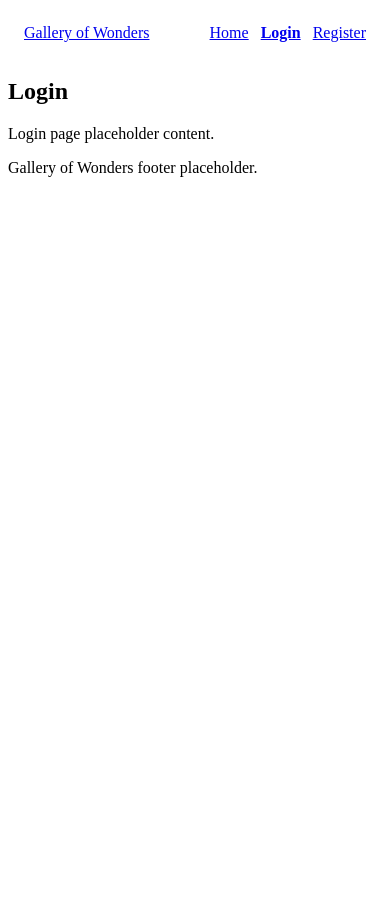
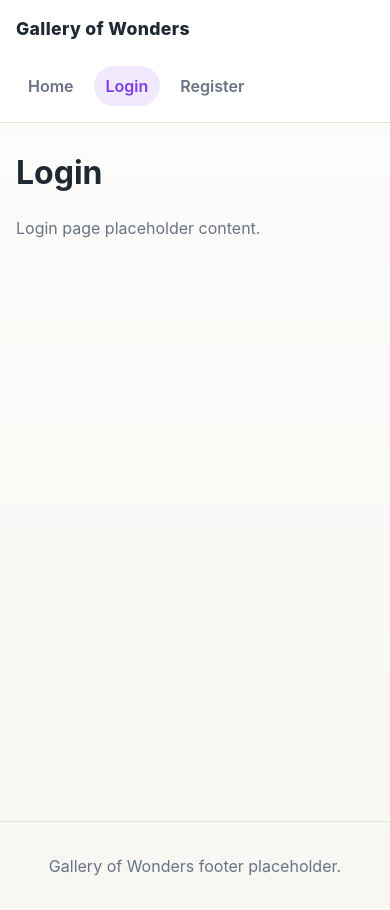
Before and after one commit to piyushgautamgr8/gallery-of-wonders, a React (Vite) app in the folder client/: page /login in a window 390 px wide. Before the commit the page ends 844 px from the top, so only its background shows below. Built offline with nearby package versions, Linux system fonts and the light colour scheme.

Commit message:
style(ui): establish global design system and responsive layout

```diff
--- a/client/src/components/Footer.jsx
+++ b/client/src/components/Footer.jsx
@@ -1,6 +1,6 @@
 function Footer() {
   return (
-    <footer>
+    <footer className="footer">
       <p>Gallery of Wonders footer placeholder.</p>
     </footer>
   )
--- a/client/src/components/Navbar.jsx
+++ b/client/src/components/Navbar.jsx
@@ -13,11 +13,12 @@ function Navbar() {
   }
 
   return (
-    <nav>
-      <NavLink to="/" className={getNavLinkClassName}>
+    <nav className="navbar">
+      <div className="navbar__inner">
+        <NavLink to="/" className="navbar__logo">
           Gallery of Wonders
         </NavLink>
-      <ul>
+        <ul className="navbar__links">
           <li>
             <NavLink to="/" className={getNavLinkClassName}>
               Home
@@ -56,6 +57,7 @@ function Navbar() {
             </>
           )}
         </ul>
+      </div>
     </nav>
   )
 }
--- a/client/src/index.css
+++ b/client/src/index.css
@@ -1,38 +1,189 @@
-nav {
-  display: flex;
-  gap: 16px;
-  justify-content: space-between;
-  padding: 16px;
+:root {
+  --color-primary: #7c3aed;
+  --color-secondary: #0f766e;
+  --color-background: #f8f7f3;
+  --color-text: #1f2933;
+  --color-muted: #687385;
+  --color-surface: #ffffff;
+  --color-border: #e6e1d8;
+  --color-primary-soft: #f1eafe;
+  --shadow-soft: 0 18px 50px rgba(31, 41, 51, 0.08);
+  --space-1: 4px;
+  --space-2: 8px;
+  --space-3: 12px;
+  --space-4: 16px;
+  --space-5: 24px;
+  --space-6: 32px;
+  --space-7: 48px;
+  --container-width: 1120px;
+  --radius-md: 8px;
+  --radius-lg: 16px;
+  font-family:
+    Inter, ui-sans-serif, system-ui, -apple-system, BlinkMacSystemFont, "Segoe UI", sans-serif;
+  color: var(--color-text);
+  background: var(--color-background);
+  font-synthesis: none;
+  line-height: 1.5;
+  text-rendering: optimizeLegibility;
+  -webkit-font-smoothing: antialiased;
+  -moz-osx-font-smoothing: grayscale;
 }
 
-nav ul {
+* {
+  box-sizing: border-box;
+}
+
+body {
+  margin: 0;
+  min-width: 320px;
+  background:
+    linear-gradient(180deg, rgba(255, 255, 255, 0.7), rgba(248, 247, 243, 0)),
+    var(--color-background);
+}
+
+button,
+input,
+textarea,
+select {
+  font: inherit;
+}
+
+button {
+  border: 1px solid var(--color-primary);
+  border-radius: var(--radius-md);
+  background: var(--color-primary);
+  color: #ffffff;
+  cursor: pointer;
+  padding: 10px 14px;
+  transition:
+    background 180ms ease,
+    border-color 180ms ease,
+    transform 180ms ease;
+}
+
+button:hover {
+  background: #6d28d9;
+  border-color: #6d28d9;
+  transform: translateY(-1px);
+}
+
+a {
+  color: inherit;
+}
+
+h1,
+h2 {
+  line-height: 1.15;
+}
+
+h1 {
+  font-size: clamp(2rem, 4vw, 3.5rem);
+  margin: 0 0 var(--space-5);
+}
+
+h2 {
+  font-size: 1.25rem;
+}
+
+p {
+  color: var(--color-muted);
+}
+
+.app-main {
+  margin: 0 auto;
+  max-width: var(--container-width);
+  min-height: calc(100vh - 178px);
+  padding: var(--space-7) var(--space-5);
+  width: 100%;
+}
+
+.navbar {
+  background: rgba(255, 255, 255, 0.82);
+  border-bottom: 1px solid var(--color-border);
+  position: sticky;
+  top: 0;
+  z-index: 10;
+}
+
+.navbar__inner {
+  align-items: center;
   display: flex;
-  gap: 12px;
+  gap: var(--space-5);
+  justify-content: space-between;
+  margin: 0 auto;
+  max-width: var(--container-width);
+  padding: var(--space-4) var(--space-5);
+  width: 100%;
+}
+
+.navbar__logo {
+  color: var(--color-text);
+  font-size: 1.1rem;
+  font-weight: 800;
+  letter-spacing: 0.02em;
+  text-decoration: none;
+}
+
+.navbar__links {
+  align-items: center;
+  display: flex;
+  flex-wrap: wrap;
+  gap: var(--space-2);
+  justify-content: flex-end;
   list-style: none;
   margin: 0;
   padding: 0;
 }
 
-nav a.active {
-  font-weight: 700;
-  text-decoration: underline;
+.navbar__links a {
+  border-radius: 999px;
+  color: var(--color-muted);
+  display: inline-flex;
+  font-weight: 600;
+  padding: 8px 12px;
+  text-decoration: none;
+  transition:
+    background 180ms ease,
+    color 180ms ease;
+}
+
+.navbar__links a:hover,
+.navbar__links a.active {
+  background: var(--color-primary-soft);
+  color: var(--color-primary);
+}
+
+.navbar__links button {
+  padding: 8px 12px;
+}
+
+.footer {
+  border-top: 1px solid var(--color-border);
+  margin-top: var(--space-6);
+  padding: var(--space-6) var(--space-5);
+  text-align: center;
+}
+
+.footer p {
+  margin: 0;
 }
 
 .gallery-page {
-  padding: 24px;
+  padding: 0;
 }
 
 .artwork-grid {
   display: grid;
-  gap: 24px;
+  gap: var(--space-5);
   grid-template-columns: repeat(auto-fit, minmax(240px, 1fr));
 }
 
 .artwork-card {
-  border: 1px solid #e5e7eb;
-  border-radius: 8px;
+  background: var(--color-surface);
+  border: 1px solid var(--color-border);
+  border-radius: var(--radius-lg);
+  box-shadow: var(--shadow-soft);
   overflow: hidden;
-  background: #ffffff;
 }
 
 .artwork-card__image {
@@ -43,42 +194,38 @@ nav a.active {
 }
 
 .artwork-card__content {
-  padding: 16px;
+  padding: var(--space-5);
 }
 
 .artwork-card__category {
-  color: #4f46e5;
+  color: var(--color-secondary);
   font-size: 0.875rem;
-  font-weight: 700;
-  margin: 0 0 8px;
+  font-weight: 800;
+  margin: 0 0 var(--space-2);
 }
 
 .artwork-card h2 {
-  margin: 0 0 8px;
+  margin: 0 0 var(--space-2);
 }
 
 .artwork-card p {
-  margin: 0 0 16px;
-}
-
-.artwork-card button {
-  cursor: pointer;
-  padding: 8px 12px;
+  margin: 0 0 var(--space-4);
 }
 
 .artwork-details {
-  padding: 24px;
+  padding: 0;
 }
 
 .artwork-details__layout {
   display: grid;
-  gap: 32px;
+  gap: var(--space-6);
   grid-template-columns: minmax(0, 1.2fr) minmax(280px, 0.8fr);
-  margin-top: 24px;
+  margin-top: var(--space-5);
 }
 
 .artwork-details__image {
-  border-radius: 8px;
+  border-radius: var(--radius-lg);
+  box-shadow: var(--shadow-soft);
   max-height: 640px;
   object-fit: cover;
   width: 100%;
@@ -89,24 +236,19 @@ nav a.active {
 }
 
 .artwork-details__category {
-  color: #4f46e5;
+  color: var(--color-secondary);
   font-size: 0.875rem;
-  font-weight: 700;
-  margin: 0 0 8px;
+  font-weight: 800;
+  margin: 0 0 var(--space-2);
 }
 
 .artwork-details__content h1 {
-  margin: 0 0 16px;
+  margin: 0 0 var(--space-4);
 }
 
 .artwork-details__content p {
-  line-height: 1.6;
-  margin: 0 0 16px;
-}
-
-.artwork-details button {
-  cursor: pointer;
-  padding: 8px 12px;
+  line-height: 1.7;
+  margin: 0 0 var(--space-4);
 }
 
 .artwork-details--empty {
@@ -114,6 +256,20 @@ nav a.active {
 }
 
 @media (max-width: 768px) {
+  .app-main {
+    padding: var(--space-6) var(--space-4);
+  }
+
+  .navbar__inner {
+    align-items: flex-start;
+    flex-direction: column;
+    padding: var(--space-4);
+  }
+
+  .navbar__links {
+    justify-content: flex-start;
+  }
+
   .artwork-details__layout {
     grid-template-columns: 1fr;
   }
--- a/client/src/layouts/MainLayout.jsx
+++ b/client/src/layouts/MainLayout.jsx
@@ -6,7 +6,7 @@ function MainLayout() {
   return (
     <>
       <Navbar />
-      <main>
+      <main className="app-main">
         <Outlet />
       </main>
       <Footer />
```
Lines whose indentation alone changed are shown as unchanged.
